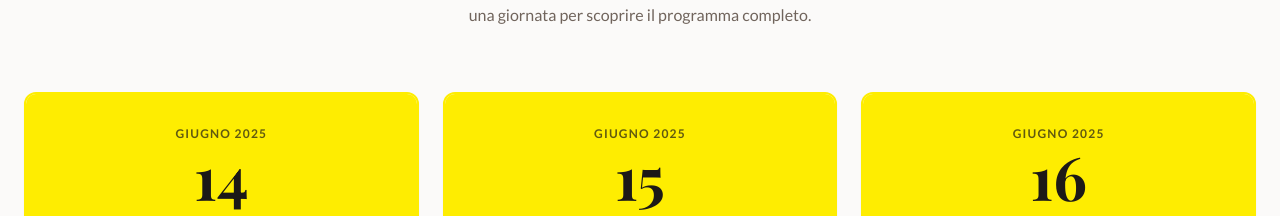
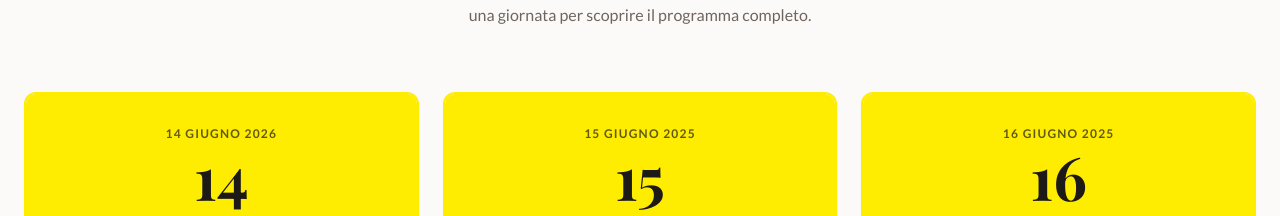
Before and after one commit to darge98/sagra-di-fogliano, a Next.js app: page / in a window 1280 px wide. Shown: the part 984-1200 px from the top of the page. Built offline with nearby package versions, Linux system fonts and the light colour scheme; a web font is replaced by a local one.

Commit message:
fix: sistema lettura dal json

```diff
--- a/components/events-section.tsx
+++ b/components/events-section.tsx
@@ -119,7 +119,7 @@ export function EventsSection() {
                 {/* Day header */}
                 <div className="bg-sagra px-6 py-8 text-center">
                   <p className="text-sagra-foreground/70 text-xs uppercase tracking-widest font-bold">
-                    Giugno 2025
+                    {day.date}
                   </p>
                   <p className="font-serif text-5xl md:text-6xl font-bold text-sagra-foreground mt-1">
                     {day.dayNumber}
--- a/data/sagra-cards.json
+++ b/data/sagra-cards.json
@@ -4,7 +4,7 @@
         "dayShort": "SAB",
         "dayNumber": "14",
         "dayName": "Sabato",
-        "date": "14 Giugno 2025",
+        "date": "14 Giugno 2026",
         "tagline": "Musica Live, Bancarelle e Gonfiabili",
         "events": [
             {
```
